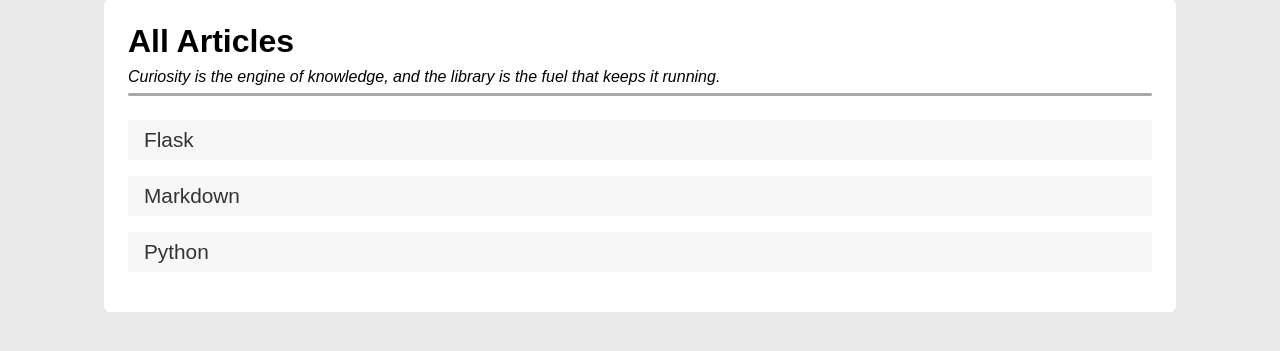
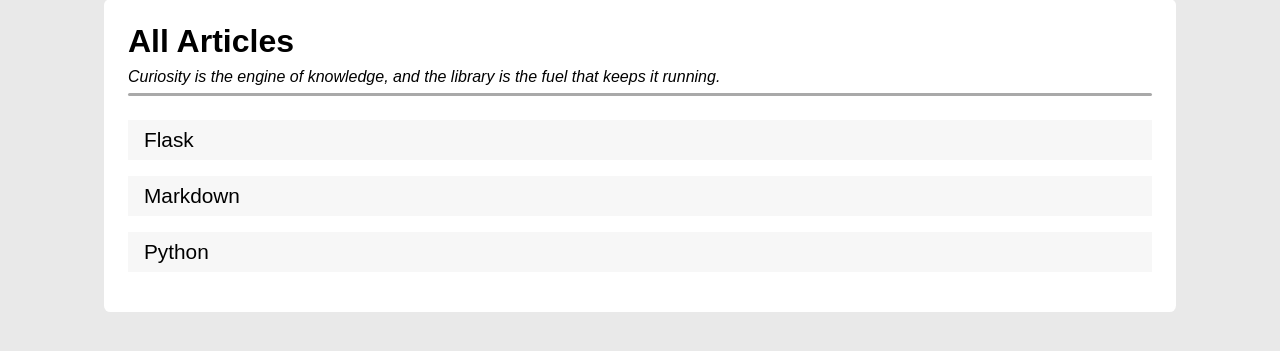
Before and after one commit to Llewellyn500/Knowpedia, a Flask app: page / in a window 1280 px wide. Shown: the part 144-495 px from the top of the page. Run offline with Flask 3, Linux system fonts and the light colour scheme.

Commit message:
Update link colors in styles.css

```diff
--- a/static/styles.css
+++ b/static/styles.css
@@ -123,7 +123,7 @@
 }
 .content ul li a {
   text-decoration: none;
-  color: #333;
+  color: #000;
   display: block;
 }
 .content ul li:hover {
@@ -166,7 +166,7 @@
 }
 .search-content ul li a {
   text-decoration: none;
-  color: #333;
+  color: #000;
   display: block;
 }
 .search-content ul li:hover {
```
